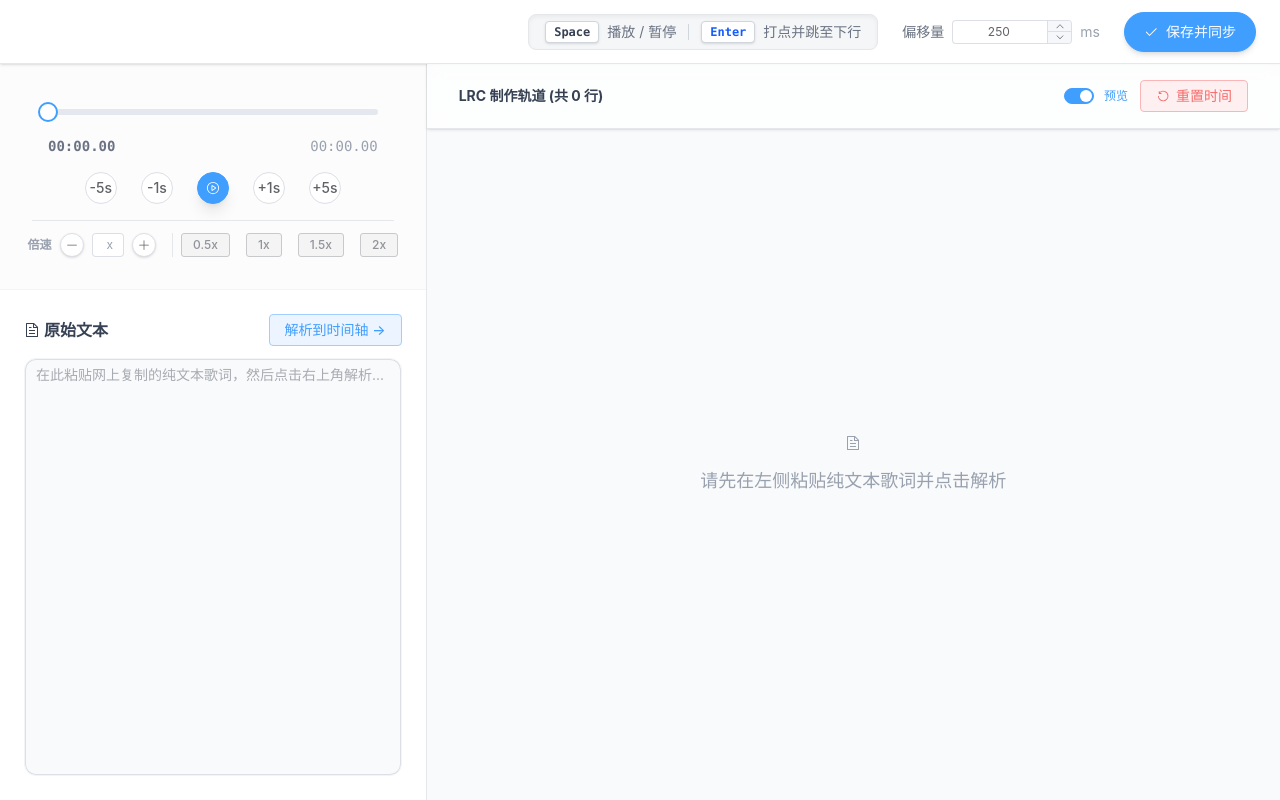
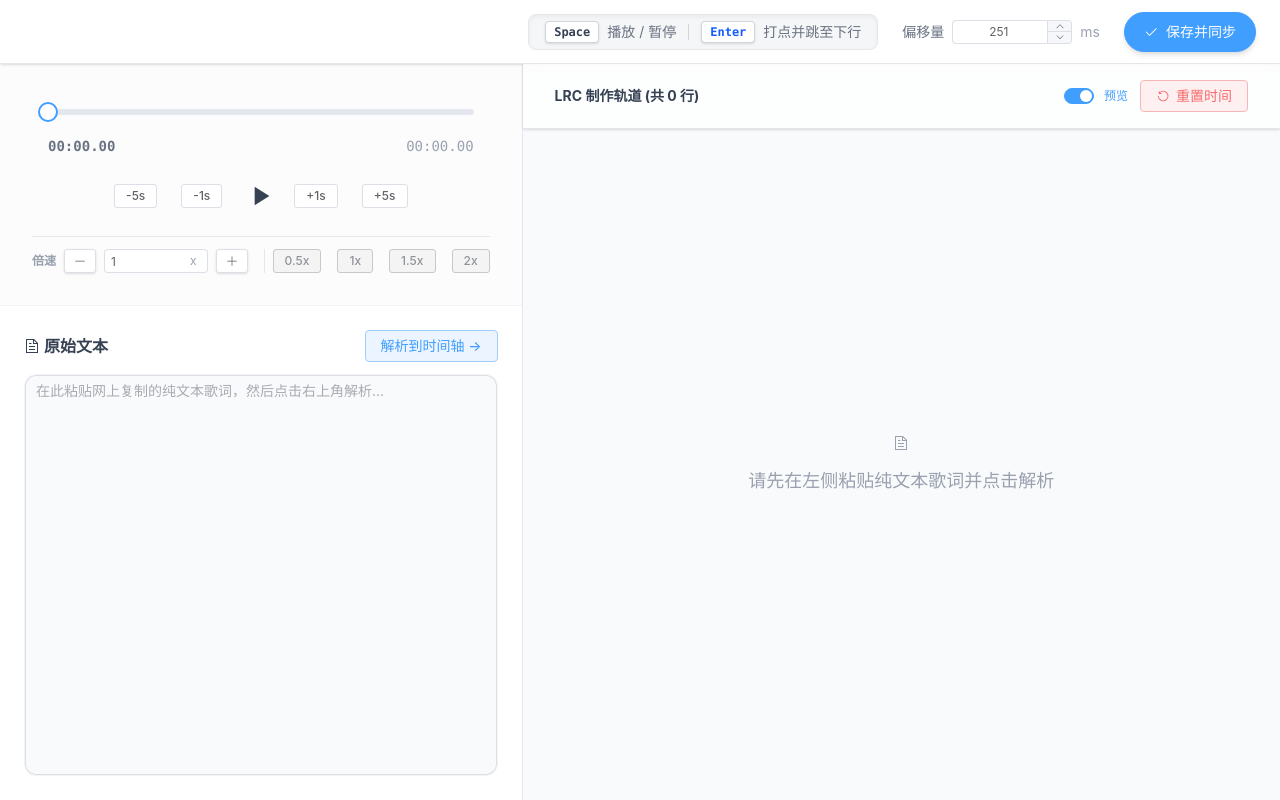
Before and after one commit to yedadtop/NasMusic, a Vue app in the folder frontned/: page /lrc-editor in a window 1280 px wide. Built offline with nearby package versions, Linux system fonts and the light colour scheme; the HTML template or start-up script is replaced by a standard one.

Commit message:
refactor(LrcEditor): 优化播放控制按钮样式和交互
- 将圆形按钮改为矩形并调整间距
- 替换Element Plus图标为自定义SVG图标
- 调整播放控制区域宽度自适应
- 优化滚动条样式
- 微调时间偏移量从250ms改为251ms

```diff
--- a/frontned/src/views/LrcEditor.vue
+++ b/frontned/src/views/LrcEditor.vue
@@ -40,7 +40,7 @@
 
     <main class="flex-1 flex overflow-hidden">
 
-      <aside class="w-1/3 min-w-[380px] max-w-[480px] bg-white border-r border-gray-200 flex flex-col z-0 shadow-[4px_0_15px_rgba(0,0,0,0.02)]">
+      <aside class="shrink-0 bg-white border-r border-gray-200 flex flex-col z-0 shadow-[4px_0_15px_rgba(0,0,0,0.02)]">
         <div class="p-8 border-b border-gray-100 flex flex-col items-center bg-gray-50/50">
           <div class="w-full px-4 mb-4">
             <el-slider
@@ -57,20 +57,25 @@
           </div>
 
           <div class="flex items-center justify-center space-x-3">
-            <el-button size="default" circle @click="seekRelative(-5)" title="快退5秒" class="hover:border-blue-300 hover:text-blue-500 font-bold">-5s</el-button>
-            <el-button size="default" circle @click="seekRelative(-1)" title="快退1秒" class="hover:border-blue-300 hover:text-blue-500">-1s</el-button>
+            <el-button size="small" @click="seekRelative(-5)" title="快退5秒" class="rounded-lg hover:border-blue-300 hover:text-blue-500 font-bold px-3">-5s</el-button>
+            <el-button size="small" @click="seekRelative(-1)" title="快退1秒" class="rounded-lg hover:border-blue-300 hover:text-blue-500 px-3">-1s</el-button>
 
-            <el-button circle type="primary" @click="togglePlay" class="w-16 h-16 shadow-lg transform transition hover:scale-110 active:scale-95">
-              <el-icon class="text-3xl"><component :is="isPlaying ? VideoPause : VideoPlay" /></el-icon>
-            </el-button>
+            <button @click="togglePlay" class="w-12 h-12 flex items-center justify-center hover:opacity-80 transition">
+              <svg v-if="!isPlaying" class="w-8 h-8 text-gray-700 ml-1" fill="currentColor" viewBox="0 0 24 24">
+                <path d="M8 5v14l11-7z"/>
+              </svg>
+              <svg v-else class="w-8 h-8 text-gray-700" fill="currentColor" viewBox="0 0 24 24">
+                <path d="M6 4h4v16H6V4zm8 0h4v16h-4V4z"/>
+              </svg>
+            </button>
 
-            <el-button size="default" circle @click="seekRelative(1)" title="快进1秒" class="hover:border-blue-300 hover:text-blue-500">+1s</el-button>
-            <el-button size="default" circle @click="seekRelative(5)" title="快进5秒" class="hover:border-blue-300 hover:text-blue-500 font-bold">+5s</el-button>
+            <el-button size="small" @click="seekRelative(1)" title="快进1秒" class="rounded-lg hover:border-blue-300 hover:text-blue-500 px-3">+1s</el-button>
+            <el-button size="small" @click="seekRelative(5)" title="快进5秒" class="rounded-lg hover:border-blue-300 hover:text-blue-500 font-bold px-3">+5s</el-button>
           </div>
 
           <div class="flex items-center justify-center space-x-2 mt-4 pt-3 border-t border-gray-200">
             <span class="text-xs text-gray-400 font-bold shrink-0">倍速</span>
-            <el-button size="small" circle @click="adjustPlaybackRate(-0.1)" :icon="Minus" class="shadow-sm w-7 h-7" />
+            <el-button size="small" @click="adjustPlaybackRate(-0.1)" :icon="Minus" class="rounded shadow-sm w-8 h-8" />
             <el-input
               v-model.number="playbackRate"
               type="number"
@@ -85,7 +90,7 @@
                 <span class="text-xs text-gray-400 mr-1">x</span>
               </template>
             </el-input>
-            <el-button size="small" circle @click="adjustPlaybackRate(0.1)" :icon="Plus" class="shadow-sm w-7 h-7" />
+            <el-button size="small" @click="adjustPlaybackRate(0.1)" :icon="Plus" class="rounded shadow-sm w-8 h-8" />
             <div class="flex items-center space-x-1 ml-2 border-l border-gray-200 pl-2">
               <el-button size="small" type="info" plain @click="setPlaybackRate(0.5)" class="text-xs px-2 py-1" :class="{'bg-blue-100 border-blue-400': playbackRate === 0.5}">0.5x</el-button>
               <el-button size="small" type="info" plain @click="setPlaybackRate(1.0)" class="text-xs px-2 py-1" :class="{'bg-blue-100 border-blue-400': playbackRate === 1.0}">1x</el-button>
@@ -171,26 +176,16 @@
               />
             </div>
 
-            <div class="w-20 shrink-0 flex justify-end gap-2 opacity-30 group-hover:opacity-100 transition-opacity" :class="{'opacity-100': editIndex === index}">
-              <el-button
-                v-if="!item.deleted"
-                size="large"
-                circle
-                type="primary"
-                plain
-                @click.stop="previewLine(item.time)"
-                :icon="VideoPlay"
-                title="试听此行"
-              />
-              <el-button
-                size="large"
-                circle
-                :type="item.deleted ? 'warning' : 'danger'"
-                plain
-                @click.stop="item.deleted ? (lineRefs[index] && (lyrics[index].deleted = false)) : deleteLine(index)"
-                :icon="item.deleted ? Refresh : Delete"
-                :title="item.deleted ? '撤销删除' : '删除此行'"
-              />
+            <div class="w-20 shrink-0 flex justify-end gap-3 opacity-30 group-hover:opacity-100 transition-opacity" :class="{'opacity-100': editIndex === index}">
+              <svg v-if="!item.deleted" @click.stop="previewLine(item.time)" class="w-5 h-5 text-gray-400 hover:text-blue-500 cursor-pointer transition" fill="currentColor" viewBox="0 0 24 24" title="试听此行">
+                <path d="M8 5v14l11-7z"/>
+              </svg>
+              <svg v-if="item.deleted" @click.stop="lineRefs[index] && (lyrics[index].deleted = false)" class="w-5 h-5 text-gray-400 hover:text-orange-500 cursor-pointer transition" fill="currentColor" viewBox="0 0 24 24" title="撤销删除">
+                <path d="M12.5 8c-2.65 0-5.05.99-6.9 2.6L2 7v9h9l-3.62-3.62c1.39-1.16 3.16-1.88 5.12-1.88 3.54 0 6.55 2.31 7.6 5.5l2.37-.78C21.08 11.03 17.15 8 12.5 8z"/>
+              </svg>
+              <svg v-else @click.stop="deleteLine(index)" class="w-5 h-5 text-gray-400 hover:text-red-500 cursor-pointer transition" fill="currentColor" viewBox="0 0 24 24" title="删除此行">
+                <path d="M6 19c0 1.1.9 2 2 2h8c1.1 0 2-.9 2-2V7H6v12zM19 4h-3.5l-1-1h-5l-1 1H5v2h14V4z"/>
+              </svg>
             </div>
           </div>
 
@@ -243,7 +238,7 @@ const editIndex = ref(-1)    // 当前等待被打点的行（高亮带边框）
 const playingIndex = ref(-1) // 当前正在播放的行（仅文字变蓝）
 const playbackRate = ref(1.0) // 播放倍速
 const deletedLines = ref([]) // 被删除的行（用于撤销）
-const timeOffsetMs = ref(250) // 时间偏移量（毫秒），用于补偿延迟
+const timeOffsetMs = ref(251) // 时间偏移量（毫秒），用于补偿延迟
 const autoScroll = ref(true) // 预览开关，自动滚动到当前播放行
 const toastVisible = ref(false)
 const toastMessage = ref('')
@@ -535,10 +530,22 @@ onUnmounted(() => {
   background-color: #f9fafb;
   border: 1px solid #f3f4f6;
   font-size: 14px;
+  scrollbar-width: thin;
+  scrollbar-color: #d1d5db transparent;
 }
 .custom-textarea :deep(.el-textarea__inner:focus) {
   background-color: #fff;
   border-color: #bfdbfe;
+}
+.custom-textarea :deep(.el-textarea__inner::-webkit-scrollbar) {
+  width: 6px;
+}
+.custom-textarea :deep(.el-textarea__inner::-webkit-scrollbar-track) {
+  background: transparent;
+}
+.custom-textarea :deep(.el-textarea__inner::-webkit-scrollbar-thumb) {
+  background-color: #d1d5db;
+  border-radius: 3px;
 }
 
 /* 滚动条美化 */
```
